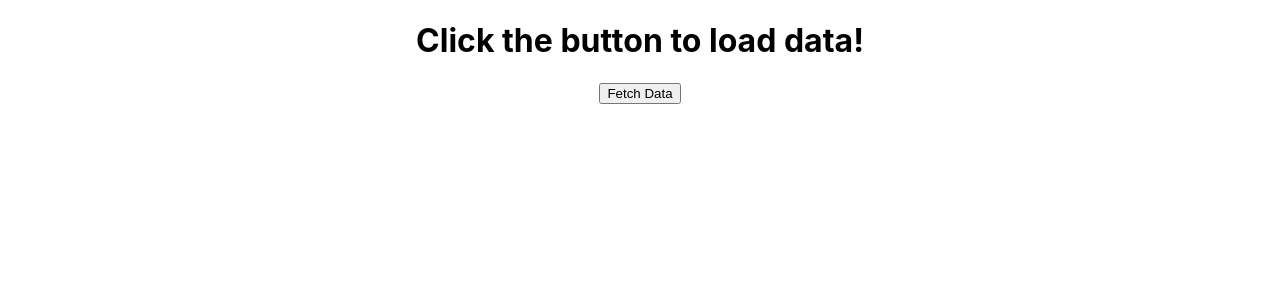
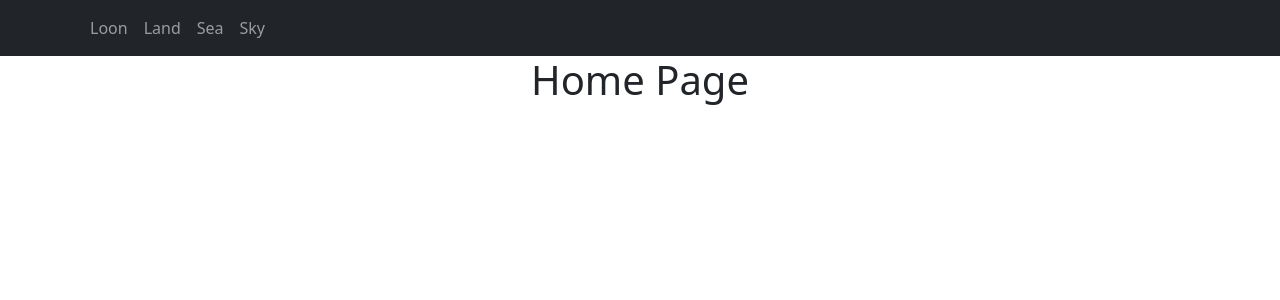
Before and after one commit to Ill-Eagle-Official/loon, a React (Create React App) app in the folder react-front-end/: page / in a window 1280 px wide. Shown: the top 300 px of the page. Built offline with nearby package versions, Linux system fonts and the light colour scheme.

Commit message:
add bootstrap css styling, start homepage

```diff
--- a/react-front-end/package.json
+++ b/react-front-end/package.json
@@ -4,6 +4,7 @@
   "private": true,
   "dependencies": {
     "axios": "^0.18.1",
+    "bootstrap": "^5.2.2",
     "react": "^16.8.6",
     "react-bootstrap": "^2.5.0",
     "react-dom": "^16.8.6",
--- a/react-front-end/src/App.js
+++ b/react-front-end/src/App.js
@@ -1,7 +1,13 @@
+// Base Dependencies
 import React, { Component } from 'react';
 import axios from 'axios';
 import './App.css';
+import { BrowserRouter as Router, Route, Routes } from 'react-router-dom';
 
+import "bootstrap/dist/css/bootstrap.min.css";
+
+// Components
+import HomePage from './components/HomePage';
 import NavBar from './components/NavBar';
 
 class App extends Component {
@@ -29,10 +35,14 @@ class App extends Component {
     return (
       <>
       <div className="App">
-        <h1>{ this.state.message }</h1>
-        <button onClick={this.fetchData} >
-          Fetch Data
-        </button>
+
+        <Router>
+          <NavBar />
+          <Routes>
+            <Route exact path="/" element={<HomePage />} />
+          </Routes>
+        </Router>
+
       </div>
       </>
     );
--- a/react-front-end/src/components/HomePage.js
+++ b/react-front-end/src/components/HomePage.js
@@ -0,0 +1,11 @@
+import React from "react";
+
+export default function HomePage() {
+
+  return (
+    <div>
+      <h1>Home Page</h1>
+    </div>
+  );
+
+}
```
Also changed, not shown: 1 other file (tests, documents, lock files or other folders).
